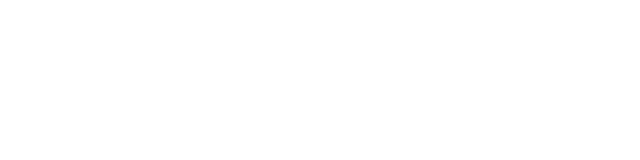
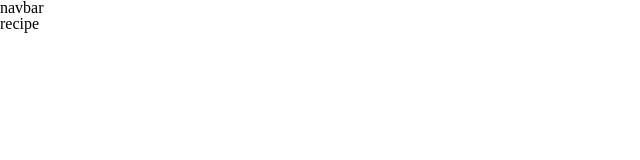
Before and after one commit to Gumatan/hackathon_sylvester_memory, a React (Create React App) app in the folder frontend/: page /main/recipe in a window 1280 px wide. Shown: the top 160 px of the page, without its empty margins (0-640 px from the left). Built offline with nearby package versions, Linux system fonts and the light colour scheme.

Commit message:
project structure determined with react router

```diff
--- a/frontend/package.json
+++ b/frontend/package.json
@@ -6,8 +6,10 @@
     "@testing-library/jest-dom": "^4.2.4",
     "@testing-library/react": "^9.4.0",
     "@testing-library/user-event": "^7.2.1",
+    "axios": "^0.19.0",
     "react": "^16.12.0",
     "react-dom": "^16.12.0",
+    "react-router-dom": "^5.1.2",
     "react-scripts": "3.3.0"
   },
   "scripts": {
--- a/frontend/src/App.js
+++ b/frontend/src/App.js
@@ -1,7 +1,17 @@
 import React from "react";
+import { Switch, Route } from "react-router-dom";
+import LandingPage from "./components/LandingPage";
+import Main from "./components/Main";
 
 function App() {
-  return <div className="App"></div>;
+  return (
+    <div className="App">
+      <Switch>
+        <Route exact path="/" component={LandingPage} />
+        <Route path="/main" component={Main} />
+      </Switch>
+    </div>
+  );
 }
 
 export default App;
--- /dev/null
+++ b/frontend/src/components/Game.jsx
@@ -0,0 +1,7 @@
+import React from "react";
+
+function Game() {
+  return <div className="game">game</div>;
+}
+
+export default Game;
--- /dev/null
+++ b/frontend/src/components/LandingPage.jsx
@@ -0,0 +1,7 @@
+import React from "react";
+
+function LandingPage() {
+  return <div className="landingPage">Landing page</div>;
+}
+
+export default LandingPage;
--- /dev/null
+++ b/frontend/src/components/Main.jsx
@@ -0,0 +1,19 @@
+import React from "react";
+import { Switch, Route } from "react-router-dom";
+import Game from "./Game";
+import Recipe from "./Recipe";
+import Navbar from "./Navbar";
+
+function Main() {
+  return (
+    <div className="main">
+      <Navbar />
+      <Switch>
+        <Route path="/main/recipe" component={Recipe} />
+        <Route path="/main" component={Game} />
+      </Switch>
+    </div>
+  );
+}
+
+export default Main;
--- /dev/null
+++ b/frontend/src/components/Navbar.jsx
@@ -0,0 +1,7 @@
+import React from "react";
+
+function Navbar() {
+  return <div className="navbar">navbar</div>;
+}
+
+export default Navbar;
--- /dev/null
+++ b/frontend/src/components/Recipe.jsx
@@ -0,0 +1,7 @@
+import React from "react";
+
+function Recipe() {
+  return <div className="recipe">recipe</div>;
+}
+
+export default Recipe;
--- a/frontend/src/index.js
+++ b/frontend/src/index.js
@@ -1,10 +1,16 @@
 import React from "react";
 import ReactDOM from "react-dom";
+import { BrowserRouter } from "react-router-dom";
 import App from "./App";
 import "./reset.css";
 import * as serviceWorker from "./serviceWorker";
 
-ReactDOM.render(<App />, document.getElementById("root"));
+ReactDOM.render(
+  <BrowserRouter>
+    <App />
+  </BrowserRouter>,
+  document.getElementById("root")
+);
 
 // If you want your app to work offline and load faster, you can change
 // unregister() to register() below. Note this comes with some pitfalls.
```
Also changed, not shown: 1 other file (tests, documents, lock files or other folders).
